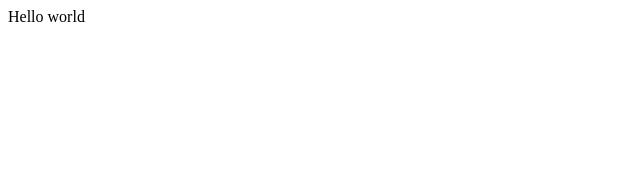
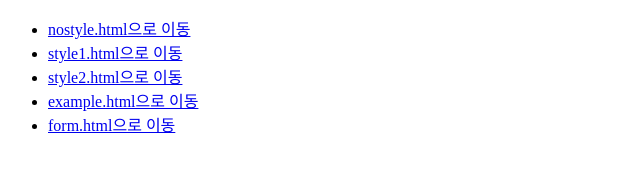
Before and after one commit to KwonChongmyung/Javaproject, a plain HTML site: page index.html in a window 1280 px wide. Shown: the whole page, without its empty margins (0-640 px from the left). Drawn offline with Linux system fonts and the light colour scheme.

Commit message:
4th commit

```diff
--- a/index.html
+++ b/index.html
@@ -6,6 +6,12 @@
     <title>Document</title>
 </head>
 <body>
-    Hello world
+    <ul>
+        <li><a href="nostyle.html">nostyle.html으로 이동</a></li>
+        <li><a href="style1.html">style1.html으로 이동</a></li>
+        <li><a href="style2.html">style2.html으로 이동</a></li>
+        <li><a href="example.html">example.html으로 이동</a></li>
+        <li><a href="form.html">form.html으로 이동</a></li>
+    </ul>
 </body>
 </html>
```
